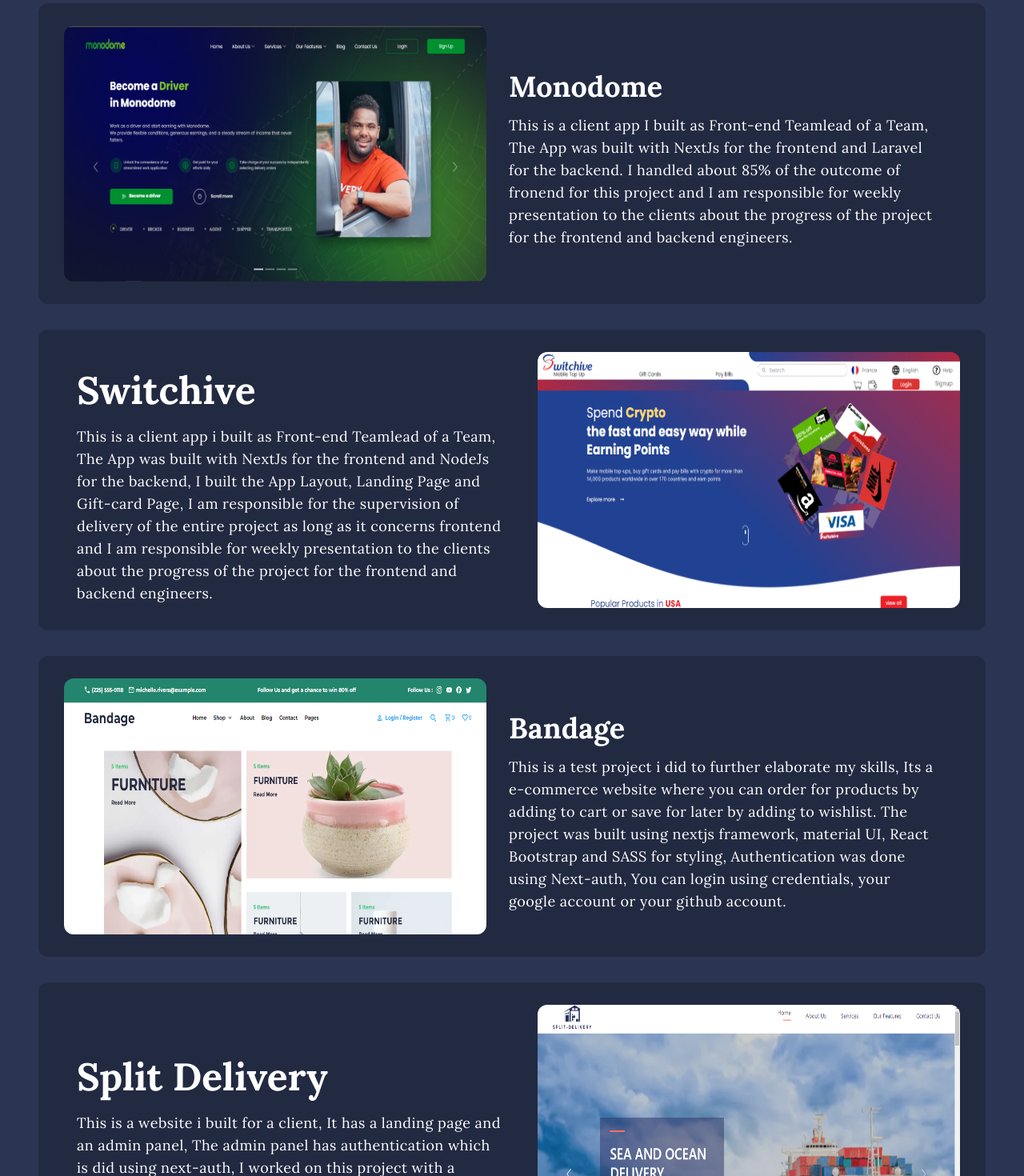
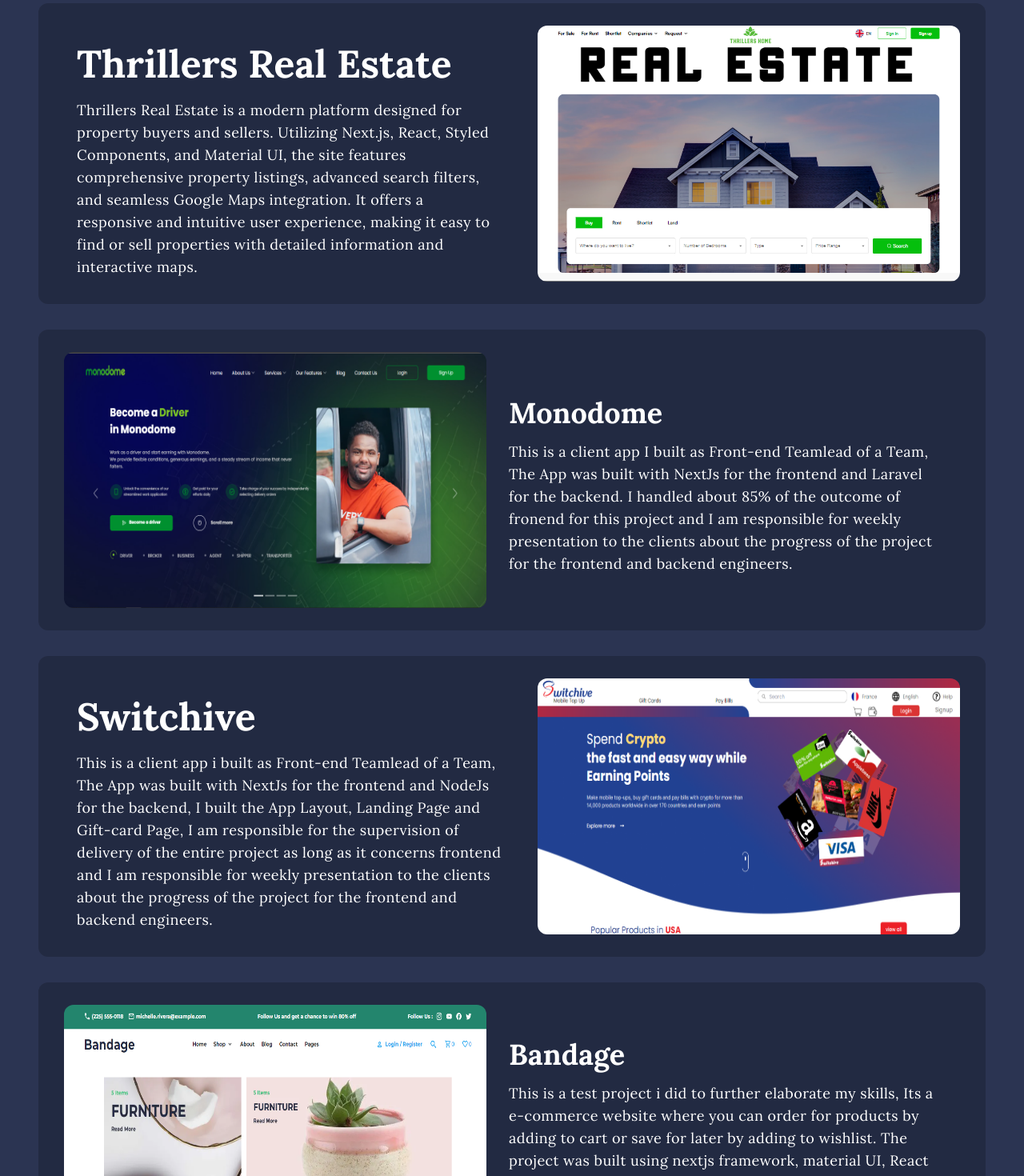
Before and after one commit to danielblac/my-portfolio, a Next.js app: page /projects in a window 1280 px wide. Shown: the part 200-1670 px from the top of the page at 80% size. Built offline with nearby package versions, Linux system fonts and the light colour scheme.

Commit message:
Updated Projects

```diff
--- a/src/pages/projects/index.js
+++ b/src/pages/projects/index.js
@@ -1,5 +1,5 @@
 import Layout from "@/components/Layout";
-import Head from 'next/head'
+import Head from "next/head";
 import Image from "next/image";
 import Link from "next/link";
 
@@ -13,92 +13,184 @@
         <link rel="icon" href="/image/dan-profile.jpg" />
       </Head>
       <div className="pb-20 pt-4 xs:px-4 lg:pb-24">
-        <Link rel="noopener noreferrer" href='https://talosmart-monodone-frontend.vercel.app' target="_blank">
-          <div className="bg-skill py-7 rounded-xl mb-5 flex flex-col px-1.5 items-center md:mb-8 md:flex-row md:gap-3 md:px-4 xl:px-8">
+        <Link
+          href="https://property.thrillersgroup.com"
+          target="_blank"
+          rel="noopener noreferrer"
+        >
+          <div className="bg-skill py-7 rounded-xl mb-5 md:mb-8 flex flex-col px-1.5 items-center md:flex-row-reverse md:gap-3 md:px-4 xl:px-8">
             <Image
               className="w-96 h-64 rounded-xl mx-8 px-5 md:mx-0 md:px-0 md:w-80 md:h-72 lg:w-96 lg:h-80 xl:w-105 xl:h-80 xxl:max-w-none xxl:w-110"
-              src='/image/monodome.png'
+              src="/image/tre.png"
               alt="inshorens-landing-page"
               width={750}
               height={600}
             />
-            <div className='pt-2 px-1.5 text-center md:text-left lg:px-4 lg:mr-4'>
-              <h3 className='font-bold text-2xl mt-3 sm:text-3xl md:text-2xl md:mt-0 lg:text-3xl xl:text-4xl xxl:leading-normal'>Monodome</h3>
-              <p className='text-sm tracking-wide pt-2 md:pt-1 xl:text-lg lg:pt-2'>This is a client app I built as Front-end Teamlead of a Team, The App was built with NextJs for the frontend and Laravel for the backend. I handled about 85% of the outcome of fronend for this project and I am responsible for weekly presentation to the clients about the progress of the project for the frontend and backend engineers.</p>
+            <div className="pt-2 px-1.5 text-center md:text-left lg:px-4 lg:mr-4">
+              <h3 className="font-bold text-2xl mt-3 sm:text-3xl md:text-2xl md:mt-0 lg:text-3xl xl:text-4xl xxl:text-5xl xxl:leading-normal">
+                Thrillers Real Estate
+              </h3>
+              <p className="text-sm tracking-wide pt-2 md:pt-1 xl:text-lg lg:pt-2">
+                Thrillers Real Estate is a modern platform designed for property
+                buyers and sellers. Utilizing Next.js, React, Styled Components,
+                and Material UI, the site features comprehensive property
+                listings, advanced search filters, and seamless Google Maps
+                integration. It offers a responsive and intuitive user
+                experience, making it easy to find or sell properties with
+                detailed information and interactive maps.
+              </p>
             </div>
           </div>
         </Link>
-        <Link href='https://switch-hive-frontend.vercel.app' target="_blank" rel="noopener noreferrer">
-          <div className="bg-skill py-7 rounded-xl mb-5 md:mb-8 flex flex-col px-1.5 items-center md:flex-row-reverse md:gap-3 md:px-4 xl:px-8">
+        <Link
+          rel="noopener noreferrer"
+          href="https://talosmart-monodone-frontend.vercel.app"
+          target="_blank"
+        >
+          <div className="bg-skill py-7 rounded-xl mb-5 flex flex-col px-1.5 items-center md:mb-8 md:flex-row md:gap-3 md:px-4 xl:px-8">
             <Image
               className="w-96 h-64 rounded-xl mx-8 px-5 md:mx-0 md:px-0 md:w-80 md:h-72 lg:w-96 lg:h-80 xl:w-105 xl:h-80 xxl:max-w-none xxl:w-110"
-              src='/image/switchive.png'
+              src="/image/monodome.png"
               alt="inshorens-landing-page"
               width={750}
               height={600}
             />
-            <div className='pt-2 px-1.5 text-center md:text-left lg:px-4 lg:mr-4'>
-              <h3 className='font-bold text-2xl mt-3 sm:text-3xl md:text-2xl md:mt-0 lg:text-3xl xl:text-4xl xxl:text-5xl xxl:leading-normal'>Switchive</h3>
-              <p className='text-sm tracking-wide pt-2 md:pt-1 xl:text-lg lg:pt-2'>This is a client app i built as Front-end Teamlead of a Team, The App was built with NextJs for the frontend and NodeJs for the backend, I built the App Layout, Landing Page and Gift-card Page, I am responsible for the supervision of delivery of the entire project as long as it concerns frontend and I am responsible for weekly presentation to the clients about the progress of the project for the frontend and backend engineers.</p>
+            <div className="pt-2 px-1.5 text-center md:text-left lg:px-4 lg:mr-4">
+              <h3 className="font-bold text-2xl mt-3 sm:text-3xl md:text-2xl md:mt-0 lg:text-3xl xl:text-4xl xxl:leading-normal">
+                Monodome
+              </h3>
+              <p className="text-sm tracking-wide pt-2 md:pt-1 xl:text-lg lg:pt-2">
+                This is a client app I built as Front-end Teamlead of a Team,
+                The App was built with NextJs for the frontend and Laravel for
+                the backend. I handled about 85% of the outcome of fronend for
+                this project and I am responsible for weekly presentation to the
+                clients about the progress of the project for the frontend and
+                backend engineers.
+              </p>
             </div>
           </div>
         </Link>
-        <Link rel="noopener noreferrer" href='https://next-basket-daniel-egboro.vercel.app' target="_blank">
+        <Link
+          href="https://switch-hive-frontend.vercel.app"
+          target="_blank"
+          rel="noopener noreferrer"
+        >
+          <div className="bg-skill py-7 rounded-xl mb-5 md:mb-8 flex flex-col px-1.5 items-center md:flex-row-reverse md:gap-3 md:px-4 xl:px-8">
+            <Image
+              className="w-96 h-64 rounded-xl mx-8 px-5 md:mx-0 md:px-0 md:w-80 md:h-72 lg:w-96 lg:h-80 xl:w-105 xl:h-80 xxl:max-w-none xxl:w-110"
+              src="/image/switchive.png"
+              alt="inshorens-landing-page"
+              width={750}
+              height={600}
+            />
+            <div className="pt-2 px-1.5 text-center md:text-left lg:px-4 lg:mr-4">
+              <h3 className="font-bold text-2xl mt-3 sm:text-3xl md:text-2xl md:mt-0 lg:text-3xl xl:text-4xl xxl:text-5xl xxl:leading-normal">
+                Switchive
+              </h3>
+              <p className="text-sm tracking-wide pt-2 md:pt-1 xl:text-lg lg:pt-2">
+                This is a client app i built as Front-end Teamlead of a Team,
+                The App was built with NextJs for the frontend and NodeJs for
+                the backend, I built the App Layout, Landing Page and Gift-card
+                Page, I am responsible for the supervision of delivery of the
+                entire project as long as it concerns frontend and I am
+                responsible for weekly presentation to the clients about the
+                progress of the project for the frontend and backend engineers.
+              </p>
+            </div>
+          </div>
+        </Link>
+        <Link
+          rel="noopener noreferrer"
+          href="https://next-basket-daniel-egboro.vercel.app"
+          target="_blank"
+        >
           <div className="bg-skill py-7 rounded-xl mb-5 flex flex-col px-1.5 items-center md:mb-8 md:flex-row md:gap-3 md:px-4 xl:px-8">
             <Image
               className="w-96 h-64 rounded-xl mx-8 px-5 md:mx-0 md:px-0 md:w-80 md:h-72 lg:w-96 lg:h-80 xl:w-105 xl:h-80 xxl:max-w-none xxl:w-110"
-              src='/image/next-basket.png'
+              src="/image/next-basket.png"
               alt="BAndage"
               width={750}
               height={600}
             />
-            <div className='pt-2 px-1.5 text-center md:text-left lg:px-4 lg:mr-4'>
-              <h3 className='font-bold text-2xl mt-3 sm:text-3xl md:text-2xl md:mt-0 lg:text-3xl xl:text-4xl xxl:leading-normal'>Bandage</h3>
-              <p className='text-sm tracking-wide pt-2 md:pt-1 xl:text-lg lg:pt-2'>This is a test project i did to further elaborate my skills, Its a e-commerce website where you can order for products by adding to cart or save for later by adding to wishlist. The project was built using nextjs framework, material UI, React Bootstrap and SASS for styling, Authentication was done using Next-auth, You can login using credentials, your google account or your github account.</p>
+            <div className="pt-2 px-1.5 text-center md:text-left lg:px-4 lg:mr-4">
+              <h3 className="font-bold text-2xl mt-3 sm:text-3xl md:text-2xl md:mt-0 lg:text-3xl xl:text-4xl xxl:leading-normal">
+                Bandage
+              </h3>
+              <p className="text-sm tracking-wide pt-2 md:pt-1 xl:text-lg lg:pt-2">
+                This is a test project i did to further elaborate my skills, Its
+                a e-commerce website where you can order for products by adding
+                to cart or save for later by adding to wishlist. The project was
+                built using nextjs framework, material UI, React Bootstrap and
+                SASS for styling, Authentication was done using Next-auth, You
+                can login using credentials, your google account or your github
+                account.
+              </p>
             </div>
           </div>
         </Link>
-        <Link href='https://www.split-delivery.com' target="_blank" rel="noopener noreferrer">
+        <Link
+          href="https://www.split-delivery.com"
+          target="_blank"
+          rel="noopener noreferrer"
+        >
           <div className="bg-skill py-7 rounded-xl mb-5 flex flex-col px-1.5 items-center md:flex-row-reverse md:gap-3 md:px-4 xl:px-8">
             <Image
               className="w-96 h-64 rounded-xl mx-8 px-5 md:mx-0 md:px-0 md:w-80 md:h-72 lg:w-96 lg:h-80 xl:w-105 xl:h-80 xxl:max-w-none xxl:w-110"
-              src='/image/split-delivery.png'
+              src="/image/split-delivery.png"
               alt="split-delivery"
               width={750}
               height={600}
             />
-            <div className='pt-2 px-1.5 text-center md:text-left lg:px-4 lg:mr-4'>
-              <h3 className='font-bold text-2xl mt-3 sm:text-3xl md:text-2xl md:mt-0 lg:text-3xl xl:text-4xl xxl:text-5xl xxl:leading-normal'>Split Delivery</h3>
-              <p className='text-sm tracking-wide pt-2 md:pt-1 xl:text-lg lg:pt-2'>This is a website i built for a client, It has a landing page and an admin panel, The admin panel has authentication which is did using next-auth, I worked on this project with a backend developer who worked on all the endpoints needed to fulfill the customer's requirements.</p>
+            <div className="pt-2 px-1.5 text-center md:text-left lg:px-4 lg:mr-4">
+              <h3 className="font-bold text-2xl mt-3 sm:text-3xl md:text-2xl md:mt-0 lg:text-3xl xl:text-4xl xxl:text-5xl xxl:leading-normal">
+                Split Delivery
+              </h3>
+              <p className="text-sm tracking-wide pt-2 md:pt-1 xl:text-lg lg:pt-2">
+                This is a website i built for a client, It has a landing page
+                and an admin panel, The admin panel has authentication which is
+                did using next-auth, I worked on this project with a backend
+                developer who worked on all the endpoints needed to fulfill the
+                customer's requirements.
+              </p>
             </div>
           </div>
         </Link>
-        <Link rel="noopener noreferrer" href='https://daniel-inshorens-landingpage-l7cro656m-daniel-blac.vercel.app' target="_blank">
+        <Link
+          rel="noopener noreferrer"
+          href="https://daniel-inshorens-landingpage-l7cro656m-daniel-blac.vercel.app"
+          target="_blank"
+        >
           <div className="bg-skill py-7 rounded-xl mb-5 flex flex-col px-1.5 items-center md:mb-8 md:flex-row md:gap-3 md:px-4 xl:px-8">
             <Image
               className="w-96 h-64 rounded-xl mx-8 px-5 md:mx-0 md:px-0 md:w-80 md:h-72 lg:w-96 lg:h-80 xl:w-105 xl:h-80 xxl:max-w-none xxl:w-110"
-              src='/image/inshorens.png'
+              src="/image/inshorens.png"
               alt="inshorens-landing-page"
               width={750}
               height={600}
             />
-            <div className='pt-2 px-1.5 text-center md:text-left lg:px-4 lg:mr-4'>
-              <h3 className='font-bold text-2xl mt-3 sm:text-3xl md:text-2xl md:mt-0 lg:text-3xl xl:text-4xl xxl:leading-normal'>Inshorens Landing Page</h3>
-              <p className='text-sm tracking-wide pt-2 md:pt-1 xl:text-lg lg:pt-2'>This is my frontend part of a website i built as part of a team for the Inshorens app project, Inshorens deals with the business of selling valuable gadgets at very affordabl price with flexible payment structure. I was solely resposible for delivering the frontend solution to this website.</p>
+            <div className="pt-2 px-1.5 text-center md:text-left lg:px-4 lg:mr-4">
+              <h3 className="font-bold text-2xl mt-3 sm:text-3xl md:text-2xl md:mt-0 lg:text-3xl xl:text-4xl xxl:leading-normal">
+                Inshorens Landing Page
+              </h3>
+              <p className="text-sm tracking-wide pt-2 md:pt-1 xl:text-lg lg:pt-2">
+                This is my frontend part of a website i built as part of a team
+                for the Inshorens app project, Inshorens deals with the business
+                of selling valuable gadgets at very affordabl price with
+                flexible payment structure. I was solely resposible for
+                delivering the frontend solution to this website.
+              </p>
             </div>
           </div>
         </Link>
       </div>
     </>
-  )
+  );
 }
 
 Projects.getLayout = function ProjectsPage(projects) {
   return (
     <>
-      <Layout criteria={false}>
-        {projects}
-      </Layout>
+      <Layout criteria={false}>{projects}</Layout>
     </>
-  )
-}
+  );
+};
```
Also changed, not shown: data/data.json (+12 -4 lines), public/image/tre.png (added).
